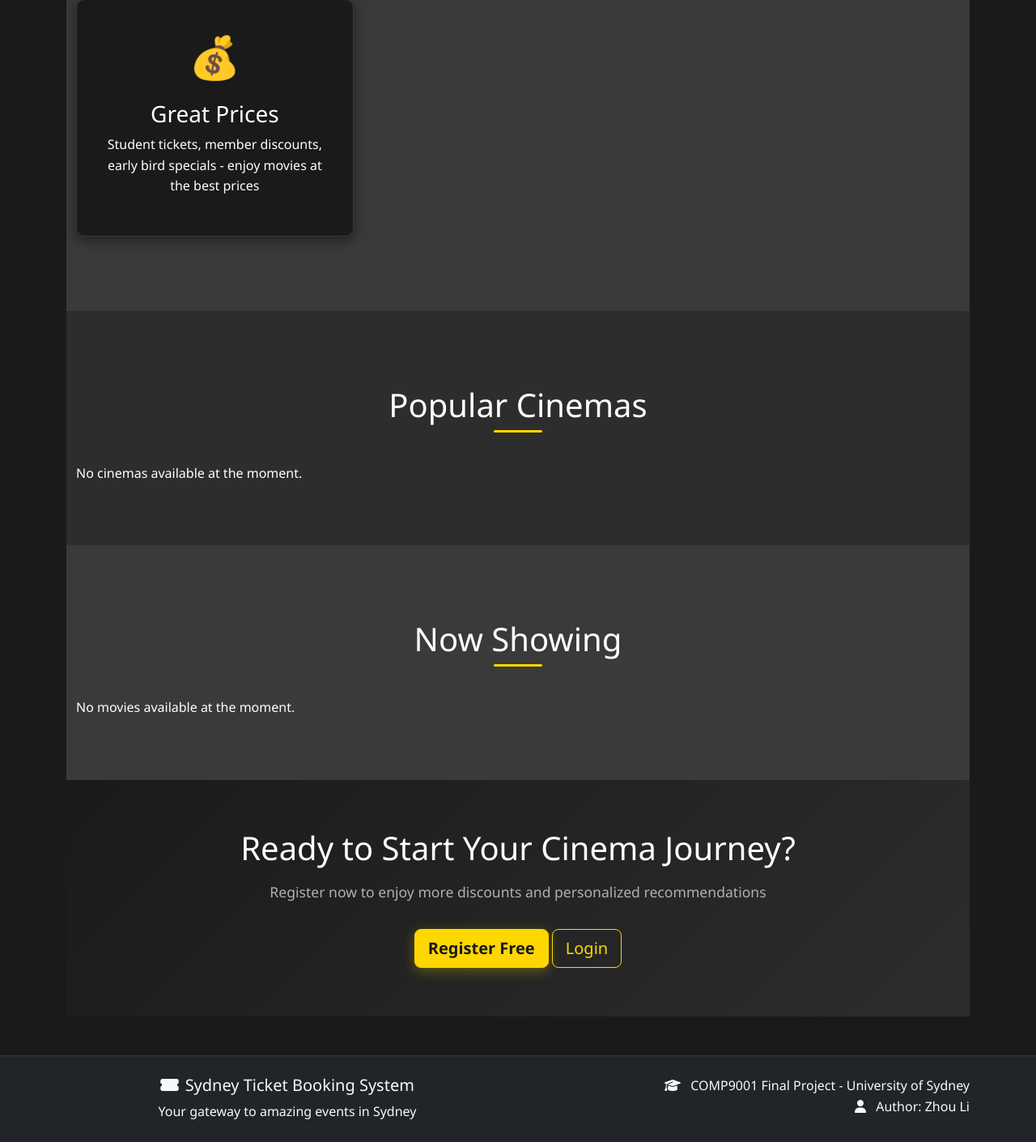
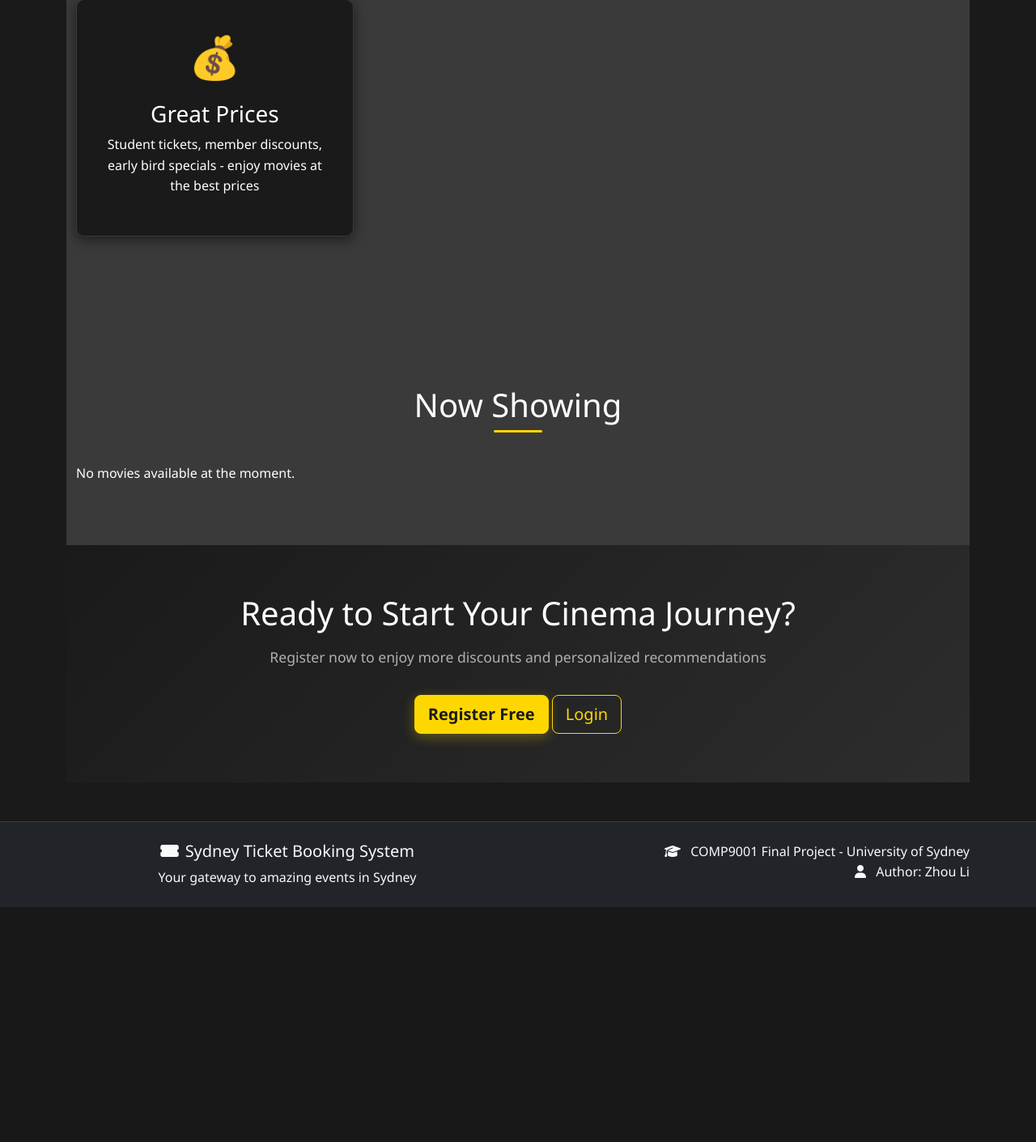
Before and after one commit to Sumile-leo/Sydney-Cinema-Booking-System, a Flask app: page / in a window 1280 px wide. Shown: the part 1008-2418 px from the top of the page at 81% size. After the commit the page ends 2128 px from the top, so only its background shows below. Run offline with Flask 3, Linux system fonts and the light colour scheme; some libraries are stand-ins or nearby versions.

Commit message:
Remove Popular Cinemas section from index page

```diff
--- a/routes/main.py
+++ b/routes/main.py
@@ -11,16 +11,12 @@
 
     @app.route('/')
     def index():
-        """Homepage with latest movies and cinemas"""
+        """Homepage with latest movies"""
         # Get latest movies (limit to 3 for homepage)
         all_movies = MovieService.get_all_movies()
         latest_movies = [m for m in all_movies if m.is_active][:3]
 
-        # Get top cinemas (limit to 3 for homepage)
-        all_cinemas = CinemaService.get_all_cinemas()
-        popular_cinemas = [c for c in all_cinemas if c.is_active][:3]
-
-        return render_template('index.html', movies=latest_movies, cinemas=popular_cinemas)
+        return render_template('index.html', movies=latest_movies)
 
     @app.route('/screenings')
     def screenings():
--- a/web/templates/index.html
+++ b/web/templates/index.html
@@ -40,33 +40,6 @@
                 <h3>Great Prices</h3>
                 <p>Student tickets, member discounts, early bird specials - enjoy movies at the best prices</p>
             </div>
-        </div>
-    </div>
-</div>
-
-<div class="cinemas-section">
-    <div class="container">
-        <h2 class="section-title">Popular Cinemas</h2>
-        <div class="cinemas-grid">
-            {% if cinemas %}
-                {% for cinema in cinemas %}
-                <div class="cinema-card">
-                    <div class="cinema-image">
-                        <div class="cinema-placeholder">🎭</div>
-                    </div>
-                    <div class="cinema-info">
-                        <h3>{{ cinema.cinema_name }}</h3>
-                        <p class="cinema-location">📍 {{ cinema.suburb }}</p>
-                        {% if cinema.facilities %}
-                        <p class="cinema-features">{{ cinema.facilities }}</p>
-                        {% endif %}
-                        <a href="{{ url_for('cinema_detail', cinema_id=cinema.cinema_id) }}" class="btn btn-outline">View Details</a>
-                    </div>
-                </div>
-                {% endfor %}
-            {% else %}
-                <p>No cinemas available at the moment.</p>
-            {% endif %}
         </div>
     </div>
 </div>
```
